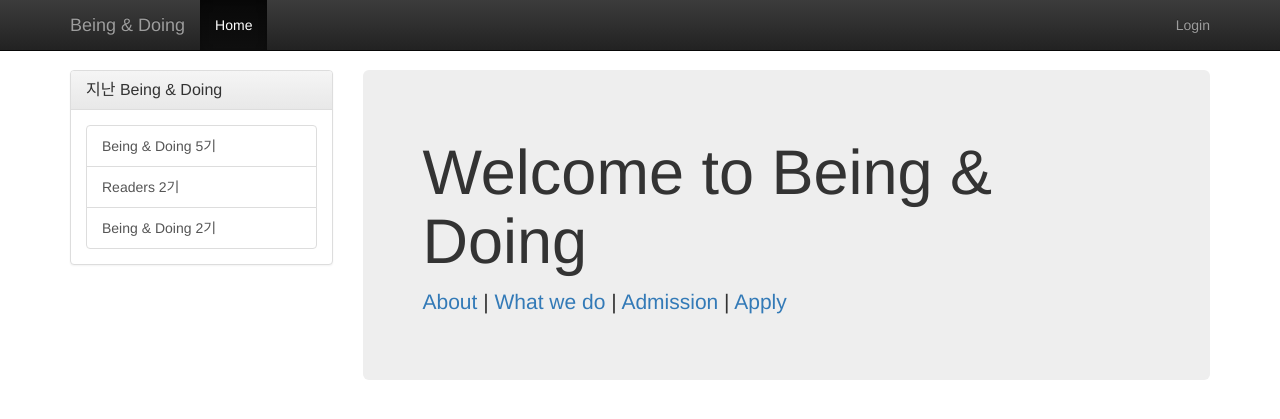
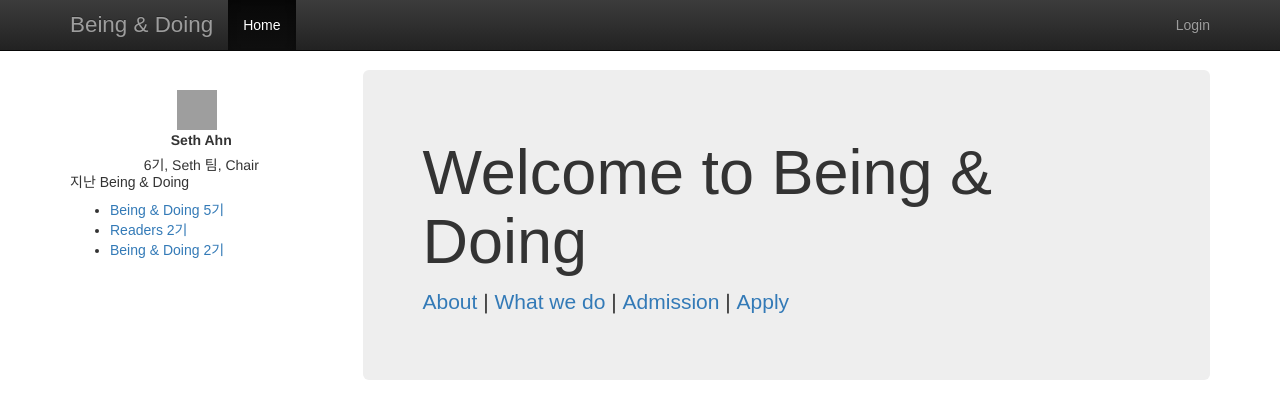
Before and after one commit to suminb/bnd, a Flask app: page / in a window 1280 px wide. Shown: the top 419 px of the page. Run offline with Flask 2, Linux system fonts and the light colour scheme; some libraries are stand-ins or nearby versions; grey boxes are pictures that could not be loaded.

Commit message:
Adopt Eddie's design

```diff
--- a/bnd/static/main.css
+++ b/bnd/static/main.css
@@ -29,47 +29,297 @@ footer {
   padding: 30px 0;
 }
 
-/*
- * Off Canvas
- * --------------------------------------------------
- */
-@media screen and (max-width: 767px) {
-  .row-offcanvas {
-    position: relative;
-    -webkit-transition: all .25s ease-out;
-         -o-transition: all .25s ease-out;
-            transition: all .25s ease-out;
+
+
+/*Universal*/
+h1,h2,h3,h4,h5,h6,a {
+  font-family: 'Muli', sans-serif;
 }
 
-  .row-offcanvas-right {
-    right: 0;
+
+a.navbar-brand {
+    font-weight: 100;
+    font-size: 1.6em;
 }
 
-  .row-offcanvas-left {
-    left: 0;
+.blog-header {
+    margin-top: 80px;
 }
 
-  .row-offcanvas-right
-  .sidebar-offcanvas {
-    right: -50%; /* 6 columns */
+.blog-title {
+    font-weight: 200;
+    font-size: 2.8em;
+}
+.blog-description {
+    font-weight: 200;
+    font-size: 1.5em;
 }
 
-  .row-offcanvas-left
-  .sidebar-offcanvas {
-    left: -50%; /* 6 columns */
+.options {
+    padding-top: 10px;
+}
+.options button {
+    margin: 10px;
+}
+/*button style overwrite*/
+.btn-primary {
+    color: ;
+    background-color: ;
+    border-color:;
+    padding:;
+    font-size: 1.8em;
+    font-weight: 100;
+    vertical-align: middle;
+    border: 1px solid transparent;
+    border-radius: 10px;
+}
+.btn-primary:hover,
+.btn-primary:focus,
+.btn-primary.focus,
+.btn-primary:active,
+.btn-primary.active,
+.open > .dropdown-toggle.btn-primary {
+  color: #fff;
+  background-color: #286090;
+  border-color: #204d74;
+}
+/*end button overwrite*/
+.login {}
+
+/*Login Button*/
+.login {
+  color: #FFFFFF;
+
+  border-color: #009688;
+}
+.login:hover,
+.login:focus,
+.login.focus,
+.login:active,
+.login.active,
+.open > .dropdown-toggle.login {
+  color: #FFFFFF;
+  background-color: #009688;
+  border-color: #FFF;
+}
+/*Google Plus Sign In Button*/
+.gplussign {
+  color: #FFFFFF;
+  background-color: #F44336;
+  border-color: #F44336;
+}
+.gplussign:hover,
+.gplussign:focus,
+.gplussign.focus,
+.gplussign:active,
+.gplussign.active,
+.open > .dropdown-toggle.gplussign {
+  color: #FFFFFF;
+  background-color: #F44336;
+  border-color: #FFF;
 }
 
-  .row-offcanvas-right.active {
-    right: 50%; /* 6 columns */
+/*Centered Menu*/
+.infonav {
+    padding: 0;
+    margin-top: 10px;
+
+}
+.infonav li{
+    display: inline;
+}
+.infonav a{
+    text-decoration: none;
+    padding: 10px;
+  font-size: 22px;
+  font-weight: 500;
 }
 
-  .row-offcanvas-left.active {
-    left: 50%; /* 6 columns */
+#intronav {
+  text-align: center;
+}
+#goalsel a{
+  padding-left:0px;
+  font-size: 16px;
+  display: inline;
+  text-decoration:none;
 }
 
-  .sidebar-offcanvas {
-    position: absolute;
-    top: 0;
-    width: 50%; /* 6 columns */
+/*header-area*/
+
+.image-bg-fluid-height,
+.image-bg-fixed-height {
+    text-align: center;
+    -webkit-background-size: cover;
+    -moz-background-size: cover;
+    background-size: cover;
+    -o-background-size: cover;
 }
+
+.image-bg-fluid-height {
+    background: url('../img/bgD.png') no-repeat center center scroll;
+    padding-top: 300px;
+    padding-bottom: 80px;
 }
+
+#home {
+  color: #D3D3D3;
+}
+#homeinfo {
+  margin-bottom: 100px;
+}
+/*BUTTONS*/
+/*male/female Button*/
+.btn-male {
+  color: #448AFF;
+  background-color: #FFFFFF;
+  border-color: #eee;
+}
+.btn-male:hover,
+.btn-male:focus,
+.btn-male.focus,
+.btn-male:active,
+.btn-male.active,
+.open > .dropdown-toggle.btn-male {
+  color: #FFFFFF;
+  background-color: #448AFF;
+  border-color: #448AFF;
+}
+.btn-female {
+  color: #FF4081;
+  background-color: #FFFFFF;
+  border-color: #eee;
+}
+.btn-female:hover,
+.btn-female:focus,
+.btn-female.focus,
+.btn-female:active,
+.btn-female.active,
+.open > .dropdown-toggle.btn-female {
+  color: #FFFFFF;
+  background-color: #FF4081;
+  border-color: #FF4081;
+}
+
+/*Green Next button*/
+.btn-green {
+  color: #009688;
+  background-color: #FFFFFF;
+  border-color: #009688;
+}
+.btn-green:hover,
+.btn-green:focus,
+.btn-green.focus,
+.btn-green:active,
+.btn-green.active,
+.open > .dropdown-toggle.btn-next {
+  color: #FFFFFF;
+  background-color: #009688;
+  border-color: #009688;
+}
+
+/*Add Button*/
+.btn-add {
+  color: #448AFF;
+  background-color: #FFFFFF;
+  border-color: #448AFF;
+  font-weight: 800;
+}
+.btn-add:hover,
+.btn-add:focus,
+.btn-add.focus,
+.btn-add:active,
+.btn-add.active,
+.open > .dropdown-toggle.btn-next {
+  color: #FFFFFF;
+  background-color: #448AFF;
+  border-color: #448AFF;
+}
+
+#btn-score {}
+
+.first{
+  color: #FFFFFF;
+  background-color: red;
+  border-color: red;
+}
+
+.second{
+  color: #FFFFFF;
+  background-color: #EF6C00;
+  border-color: #EF6C00;
+}
+
+.third{
+  color: #FFFFFF;
+  background-color: #FDD835;
+  border-color: #FDD835;
+}
+
+.fourth{
+  color: #FFFFFF;
+  background-color: green;
+  border-color: green;
+}
+
+/*setup buttons*/
+.setup-btn {
+  margin: 2px;
+}
+
+#kickoff {
+  color: #FFFFFF;
+  background-color: green;
+  border-color: green;
+}
+#round {
+  color: #FFFFFF;
+  background-color: #448AFF;
+  border-color: #448AFF;
+}
+
+#midpt {
+  color: #FFFFFF;
+  background-color: #EF6C00;
+  border-color: #EF6C00;
+}
+/*END Buttons*/
+
+#move40 {
+  margin-top: 40px;
+}
+
+/*Sidebar*/
+#profile-info {
+  text-align: center;
+}
+.sb-section{
+  margin-top: 20px;
+}
+
+.sb-section ul{
+  list-style-type: none;
+}
+
+/*main-information section*/
+
+
+#main-information {
+  margin: 20px 10px;
+  border: 1px solid black;
+  padding: 20px;
+}
+
+.mainblock {
+  margin: 50px 0px;
+}
+
+/*dynamic menu*/
+.group:after { visibility: hidden; display: block; font-size: 0; content: " "; clear: both; height: 0; }
+.group { display: inline-block; clear: both; }
+/* start commented backslash hack \*/ * html .group { height: 1%; } .group { display: block; } /* close commented backslash hack */
+article, aside, figure, footer, header, hgroup, menu, nav, section { display: block; }
+a:focus { outline: 0; }
+
+
+/*end dynamic menu*/
--- a/bnd/templates/layout.html
+++ b/bnd/templates/layout.html
@@ -70,61 +70,47 @@
 
   <div class="col-xs-6 col-sm-3 sidebar-offcanvas" id="sidebar" role="navigation">
 
-    <div class="panel-group" id="accordion">
+    <div id="profile-info" class="sb-section col-xs-12 col-sm-12">
+      <div class="profile-pic">
+        <img style="width:40px;height:40px;margin-right:8px;" src="{{ current_user }}">
+      </div>
+      <div class="profile-info">
+        <label>Seth Ahn</label>
+        <br>
+        6기, Seth 팀, Chair
+      </div>
+    </div>
+
+    <div class="panel-group">
       {% if current_user.has_current_team %}
-      <div class="panel panel-default">
-        <div class="panel-heading">
-          <h4 class="panel-title">
-            <a data-toggle="collapse" data-parent="#accordion" href="#collapse-one">
-              {{ current_user.current_team.name }}
-            </a>
-          </h4>
-        </div>
-        <div id="collapse-one" class="panel-collapse collapse in">
-          <div class="panel-body">
-            <a href="{{ url_for('team.view', team_id=current_user.current_team.id) }}" class="list-group-item">커리큘럼</a>
-            <a href="{{ url_for('team.progress', team_id=current_user.current_team.id) }}" class="list-group-item">진행결과</a>
-            {% if current_user.is_chair %}
-              <a href="{{ url_for('team.members', team_id=current_user.current_team.id) }}" class="list-group-item">나의 멤버</a>
-            {% endif %}
-          </div>
-        </div>
-      </div>
+      <h5>{{ current_user.current_team.name }}</h5>
+      <ul>
+        <li>
+          <a href="{{ url_for('team.view', team_id=current_user.current_team.id) }}">커리큘럼</a>
+        </li>
+        <li>
+          <a href="{{ url_for('team.progress', team_id=current_user.current_team.id) }}">진행결과</a>
+        </li>
+        <li>
+          {% if current_user.is_chair %}
+            <a href="{{ url_for('team.members', team_id=current_user.current_team.id) }}">나의 멤버</a>
+          {% endif %}
+        </li>
+      </ul>
       {% endif %}
 
-      <!--
-      <div class="panel panel-default">
-        <div class="panel-heading">
-          <h4 class="panel-title">
-            <a data-toggle="collapse" data-parent="#accordion" href="#collapse-two">
-              Being &amp; Doing 6기
-            </a>
-          </h4>
-        </div>
-        <div id="collapse-two" class="panel-collapse collapse in">
-          <div class="panel-body">
-            <a href="#" class="list-group-item">지원하기</a>
-          </div>
-        </div>
-      </div>
-      -->
-
-      <div class="panel panel-default">
-        <div class="panel-heading">
-          <h4 class="panel-title">
-            <a data-toggle="collapse" data-parent="#accordion" href="#collapse-three">
-              지난 Being &amp; Doing
-            </a>
-          </h4>
-        </div>
-        <div id="collapse-three" class="panel-collapse collapse in">
-          <div class="panel-body">
-            <a href="#" class="list-group-item">Being &amp; Doing 5기</a>
-            <a href="#" class="list-group-item">Readers 2기</a>
-            <a href="#" class="list-group-item">Being &amp; Doing 2기</a>
-          </div>
-        </div>
-      </div>
+      <h5>지난 Being &amp; Doing</h5>
+      <ul>
+        <li>
+          <a href="#">Being &amp; Doing 5기</a>
+        </li>
+        <li>
+          <a href="#">Readers 2기</a>
+        </li>
+        <li>
+          <a href="#">Being &amp; Doing 2기</a>
+        </li>
+      </ul>
 
     </div><!-- panel-group accordion -->
 
```
Lines whose indentation alone changed are shown as unchanged.
